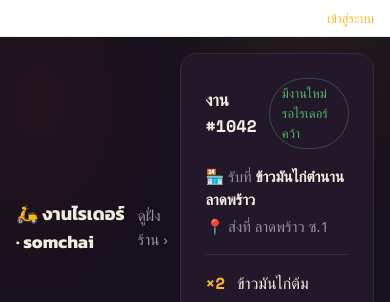
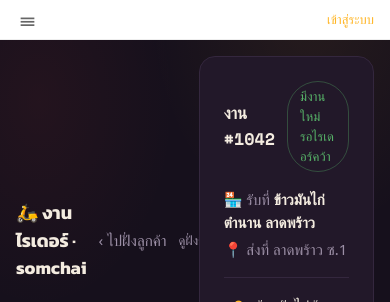
Before and after one commit to Kanokpol-Natekuakul/food_delivery_app, a React (Vite) app in the folder apps/web/: page /rider in a window 390 px wide. Shown: the top 302 px of the page. Built offline with nearby package versions, Linux system fonts and the light colour scheme; no server answers; a web font is replaced by a local one.

Commit message:
feat(ui): implement global hamburger menu drawer across all pages

```diff
--- a/apps/web/src/ui/App.css
+++ b/apps/web/src/ui/App.css
@@ -28,3 +28,57 @@
 @keyframes loadbarSlide { from { transform: translateX(-110%); } to { transform: translateX(360%); } }
 /* reduced-motion: global rule ปิด animation → โชว์แถบเต็มความกว้างนิ่งๆ แทน (ยังบอกสถานะ busy) */
 @media (prefers-reduced-motion: reduce) { .loadbar span { width: 100%; } }
+
+.authbar-menu {
+  background: none !important;
+  border: none !important;
+  font-size: 20px !important;
+  color: var(--muted, #666) !important;
+  cursor: pointer;
+  padding: 0 4px;
+  width: auto !important;
+  height: auto !important;
+  display: flex !important;
+  align-items: center !important;
+  justify-content: center !important;
+}
+.authbar-menu:hover {
+  color: var(--mango, #FFB627) !important;
+}
+
+.icon-btn {
+  width: 40px; height: 40px; border-radius: var(--r-sm); background: var(--ink-card);
+  border: 1px solid var(--ink-line); color: var(--paper); cursor: pointer; font-size: 17px;
+  display: inline-flex; align-items: center; justify-content: center;
+  transition: transform var(--dur-fast) var(--ease-out-quart), filter var(--dur) var(--ease-out-quart);
+}
+.icon-btn:hover { filter: brightness(1.1); }
+.icon-btn:active { transform: scale(0.95); }
+
+/* Drawer (เมนู hamburger) ทั่วทั้งแอป */
+.drawer-scrim{position:fixed; inset:0; z-index:20; background:rgba(0,0,0,.55);
+  display:flex; justify-content:flex-end}
+.drawer{width:min(320px,86vw); height:100%; background:var(--ink-card);
+  border-left:1px solid var(--ink-line); padding:var(--gutter);
+  display:flex; flex-direction:column; gap:var(--sp-5); color:var(--paper)}
+.drawer__head{display:flex; align-items:flex-start; justify-content:space-between; gap:var(--sp-3)}
+.drawer__who{display:flex; align-items:center; gap:var(--sp-3); min-width:0}
+.drawer__avatar{width:46px; height:46px; border-radius:50%; display:grid; place-items:center;
+  font-size:24px; background:var(--ink); border:1px solid var(--ink-line); flex:0 0 auto}
+.drawer__who b{display:block; font-weight:600}
+.drawer__loc{font-size:var(--fs-label); color:var(--paper-dim)}
+.drawer__nav{display:flex; flex-direction:column}
+.drawer__nav a{display:flex; align-items:center; gap:var(--sp-3); padding:14px 8px;
+  color:var(--paper); text-decoration:none; border-radius:var(--r-sm);
+  border-bottom:1px solid var(--ink-line)}
+.drawer__nav a:hover{background:var(--ink)}
+.drawer__nav .di{font-size:20px; width:24px; text-align:center}
+.drawer__badge{margin-left:auto; font-family:var(--mono); font-size:.74rem; color:var(--ink);
+  background:var(--mango); border-radius:var(--r-pill); padding:2px 9px; font-weight:700}
+
+@media (prefers-reduced-motion:no-preference){
+  .drawer-scrim{animation:scrimIn .15s ease both}
+  .drawer{animation:drawerIn .2s ease both}
+  @keyframes scrimIn{from{opacity:0}to{opacity:1}}
+  @keyframes drawerIn{from{transform:translateX(100%)}to{transform:translateX(0)}}
+}
--- a/apps/web/src/ui/App.tsx
+++ b/apps/web/src/ui/App.tsx
@@ -1,7 +1,8 @@
 import { useEffect, useState } from 'react';
 import { Routes, Route, Link, useLocation } from 'react-router-dom';
-import { useStore } from './store';
+import { useStore, deliveryLabel } from './store';
 import type { State } from './store';
+import { cartItemCount } from '@app/domain/cart/cart.js';
 import './App.css';
 
 /** แถบแจ้งผู้ใช้ชั่วคราว (mirror ไป backend ล้ม เช่น ต้องล็อกอิน) — ปิดเองใน 4 วิ หรือกดปิด */
@@ -33,11 +34,13 @@ import { Admin } from './pages/Admin';
 import { Login } from './pages/Login';
 import { AllRestaurants } from './pages/AllRestaurants';
 
-/** แถบบนสุด: สถานะล็อกอิน (ตัวตนจาก Lucia session) + ลิงก์เข้า/ออกระบบ */
-function AuthBar() {
+/** แถบบนสุด: สถานะล็อกอิน (ตัวตนจาก Lucia session) + ลิงก์เข้า/ออกระบบ + ปุ่มแฮมเบอร์เกอร์เมนู */
+function AuthBar({ onOpenMenu }: { onOpenMenu: () => void }) {
   const { state, logout } = useStore();
   return (
     <div className="authbar">
+      <button className="icon-btn authbar-menu" aria-label="เปิดเมนู" onClick={onOpenMenu}>☰</button>
+      <span style={{ flex: 1 }} />
       {state.auth ? (
         <>
           <span className="authbar-who" data-testid="authbar-user">{state.auth.actorId}</span>
@@ -106,6 +109,8 @@ function DocumentTitle() {
 }
 
 export function App() {
+  const [menuOpen, setMenuOpen] = useState(false);
+
   // เดสก์ท็อป: หมุน wheel แนวตั้งเหนือแถวเลื่อนแนวนอน (.hscroll) → เลื่อนแนวนอนแทน
   useEffect(() => {
     const onWheel = (e: WheelEvent) => {
@@ -122,7 +127,7 @@ export function App() {
     <>
       <LoadingBar />
       <DocumentTitle />
-      <AuthBar />
+      <AuthBar onOpenMenu={() => setMenuOpen(true)} />
       <Notice />
       <Routes>
         <Route path="/" element={<Home />} />
@@ -138,6 +143,48 @@ export function App() {
         <Route path="/login" element={<Login />} />
         <Route path="/all" element={<AllRestaurants />} />
       </Routes>
+      <GlobalDrawer menuOpen={menuOpen} onClose={() => setMenuOpen(false)} />
     </>
   );
 }
+
+interface GlobalDrawerProps {
+  menuOpen: boolean;
+  onClose: () => void;
+}
+
+function GlobalDrawer({ menuOpen, onClose }: GlobalDrawerProps) {
+  const { state } = useStore();
+  const count = cartItemCount(state.cart);
+
+  if (!menuOpen) return null;
+
+  return (
+    <div className="drawer-scrim" onClick={onClose}>
+      <aside className="drawer" role="dialog" aria-label="เมนูหลัก" onClick={(e) => e.stopPropagation()}>
+        <div className="drawer__head">
+          <div className="drawer__who">
+            <span className="drawer__avatar">😋</span>
+            <div>
+              <b>สวัสดี, หิวแล้ว</b>
+              <span className="drawer__loc">📍 {deliveryLabel(state)}</span>
+            </div>
+          </div>
+          <button className="icon-btn" aria-label="ปิดเมนู" onClick={onClose}>✕</button>
+        </div>
+        <nav className="drawer__nav" onClick={onClose}>
+          <Link to="/"><span className="di">🏠</span> หน้าแรก</Link>
+          <Link to="/all"><span className="di">🍽️</span> ร้านอาหารทั้งหมด</Link>
+          <Link to="/cart">
+            <span className="di">🛒</span> ตะกร้า
+            {count > 0 && <span className="drawer__badge">{count}</span>}
+          </Link>
+          <Link to="/track"><span className="di">📦</span> ติดตามออเดอร์</Link>
+          <Link to="/merchant"><span className="di">🏪</span> คอนโซลร้าน (Merchant)</Link>
+          <Link to="/rider"><span className="di">🛵</span> คอนโซลไรเดอร์ (Rider)</Link>
+          <Link to="/admin"><span className="di">🛠</span> ผู้ดูแลระบบ (Admin)</Link>
+        </nav>
+      </aside>
+    </div>
+  );
+}
--- a/apps/web/src/ui/pages/Home.css
+++ b/apps/web/src/ui/pages/Home.css
@@ -6,9 +6,6 @@
   font-family:var(--ui); display:flex; align-items:center; gap:6px; min-width:0; padding:0}
 .home .loc b{font-weight:600; white-space:nowrap; overflow:hidden; text-overflow:ellipsis}
 .home .loc .pin{color:var(--chili)}
-.home .topbar .spacer{margin-left:auto}
-.home .icon-btn{width:40px; height:40px; border-radius:var(--r-sm); background:var(--ink-card);
-  border:1px solid var(--ink-line); color:var(--paper); cursor:pointer; font-size:17px}
 
 /* HERO: ป้ายไฟ */
 .home .hero{padding:var(--sp-3) 0 var(--sp-4); text-align:center}
@@ -112,33 +109,7 @@
   font-family:var(--mono); font-size:.82rem}
 .home .cartbar .total{margin-left:auto; font-family:var(--mono)}
 
-/* Drawer (เมนู hamburger) */
-.drawer-scrim{position:fixed; inset:0; z-index:20; background:rgba(0,0,0,.55);
-  display:flex; justify-content:flex-end}
-.drawer{width:min(320px,86vw); height:100%; background:var(--ink-card);
-  border-left:1px solid var(--ink-line); padding:var(--gutter);
-  display:flex; flex-direction:column; gap:var(--sp-5); color:var(--paper)}
-.drawer__head{display:flex; align-items:flex-start; justify-content:space-between; gap:var(--sp-3)}
-.drawer__who{display:flex; align-items:center; gap:var(--sp-3); min-width:0}
-.drawer__avatar{width:46px; height:46px; border-radius:50%; display:grid; place-items:center;
-  font-size:24px; background:var(--ink); border:1px solid var(--ink-line); flex:0 0 auto}
-.drawer__who b{display:block; font-weight:600}
-.drawer__loc{font-size:var(--fs-label); color:var(--paper-dim)}
-.drawer__nav{display:flex; flex-direction:column}
-.drawer__nav a{display:flex; align-items:center; gap:var(--sp-3); padding:14px 8px;
-  color:var(--paper); text-decoration:none; border-radius:var(--r-sm);
-  border-bottom:1px solid var(--ink-line)}
-.drawer__nav a:hover{background:var(--ink)}
-.drawer__nav .di{font-size:20px; width:24px; text-align:center}
-.drawer__badge{margin-left:auto; font-family:var(--mono); font-size:.74rem; color:var(--ink);
-  background:var(--mango); border-radius:var(--r-pill); padding:2px 9px; font-weight:700}
 
-@media (prefers-reduced-motion:no-preference){
-  .drawer-scrim{animation:scrimIn .15s ease both}
-  .drawer{animation:drawerIn .2s ease both}
-  @keyframes scrimIn{from{opacity:0}to{opacity:1}}
-  @keyframes drawerIn{from{transform:translateX(100%)}to{transform:translateX(0)}}
-}
 
 @media (prefers-reduced-motion:no-preference){
   .home .sign .l2{animation:flickerOn 1.1s ease both}
--- a/apps/web/src/ui/pages/Merchant.tsx
+++ b/apps/web/src/ui/pages/Merchant.tsx
@@ -132,6 +132,7 @@ export function Merchant() {
       <div className="m-top">
         <span className="m-who">🏪 ครัวร้าน{restaurant ? ` · ${restaurant.name}` : ''}</span>
         <span className="m-links">
+          <Link className="m-back" to="/">‹ ไปฝั่งลูกค้า</Link>
           <Link className="m-forward" to="/merchant/rate">ค่าคอม ›</Link>
           <Link className="m-forward" to="/merchant/menu">จัดการเมนู ›</Link>
         </span>
--- a/apps/web/src/ui/pages/Rider.css
+++ b/apps/web/src/ui/pages/Rider.css
@@ -2,6 +2,9 @@
 
 .r-top{display:flex; align-items:center; justify-content:space-between; gap:var(--sp-3); margin-bottom:var(--sp-5)}
 .r-who{font-family:var(--display); font-weight:700; font-size:var(--fs-h)}
+.r-links{display:flex; gap:var(--sp-3); align-items:center; flex:0 0 auto}
+.r-forward{color:var(--paper-dim); text-decoration:none; font-size:var(--fs-label); flex:0 0 auto}
+.r-forward:hover{color:var(--paper)}
 
 /* ใบงาน (job ticket) — เน้นด้วยเส้นซ้ายสีเขียว "พร้อมวิ่ง" */
 .r-ticket{background:var(--ink-card); border:1px solid var(--ink-line); border-radius:var(--r);
--- a/apps/web/src/ui/pages/Rider.tsx
+++ b/apps/web/src/ui/pages/Rider.tsx
@@ -145,7 +145,10 @@ export function Rider() {
     <div className="rider">
       <div className="r-top">
         <span className="r-who">🛵 งานไรเดอร์ · {riderName}</span>
-        <Link className="r-back" to="/merchant">ดูฝั่งร้าน ›</Link>
+        <div className="r-links">
+          <Link className="r-back" to="/">‹ ไปฝั่งลูกค้า</Link>
+          <Link className="r-forward" to="/merchant">ดูฝั่งร้าน ›</Link>
+        </div>
       </div>
 
       {suspended && (
```
Also changed, not shown: apps/web/src/ui/pages/Home.tsx (+0 -33 lines), 1 other file (tests, documents, lock files or other folders).
